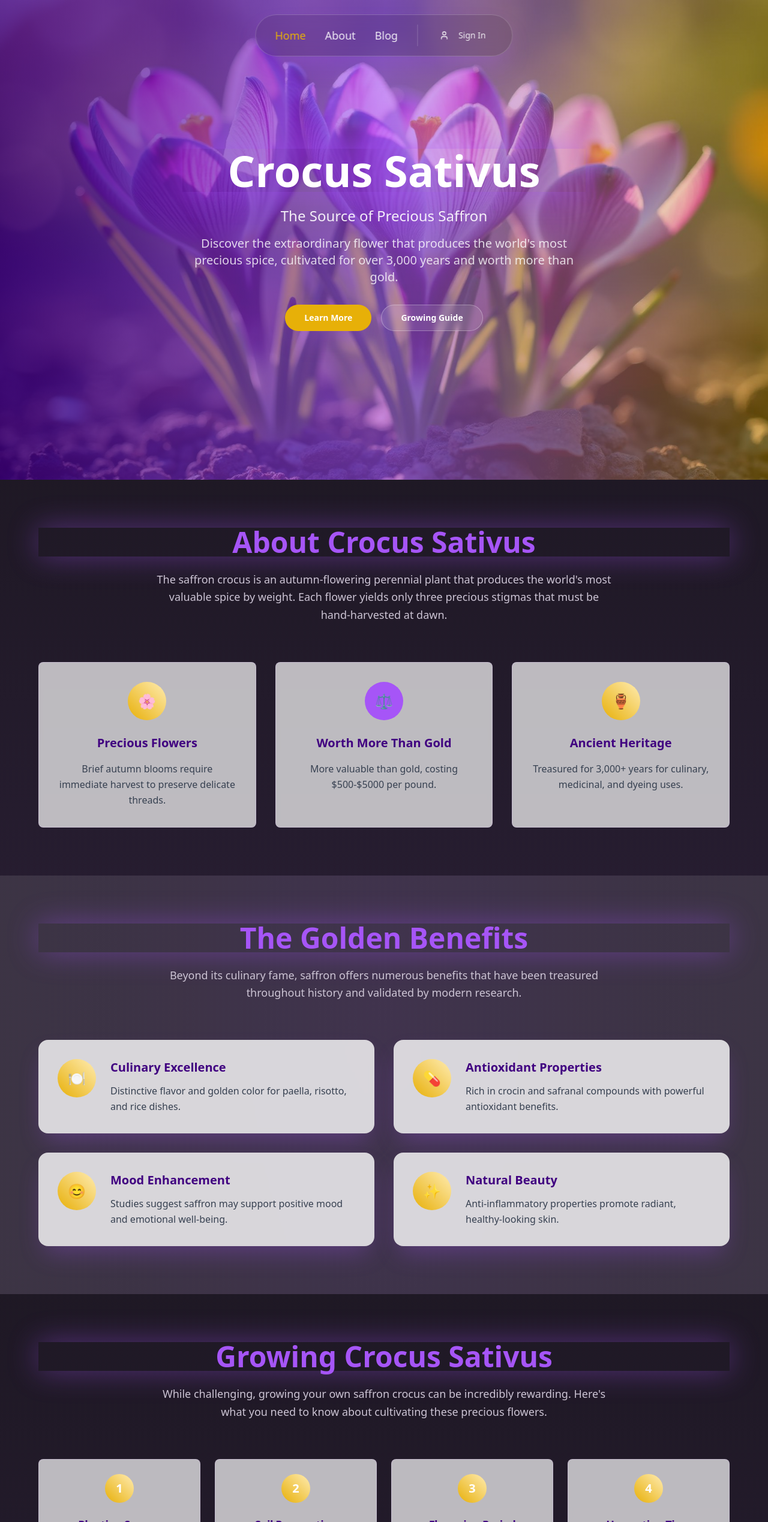
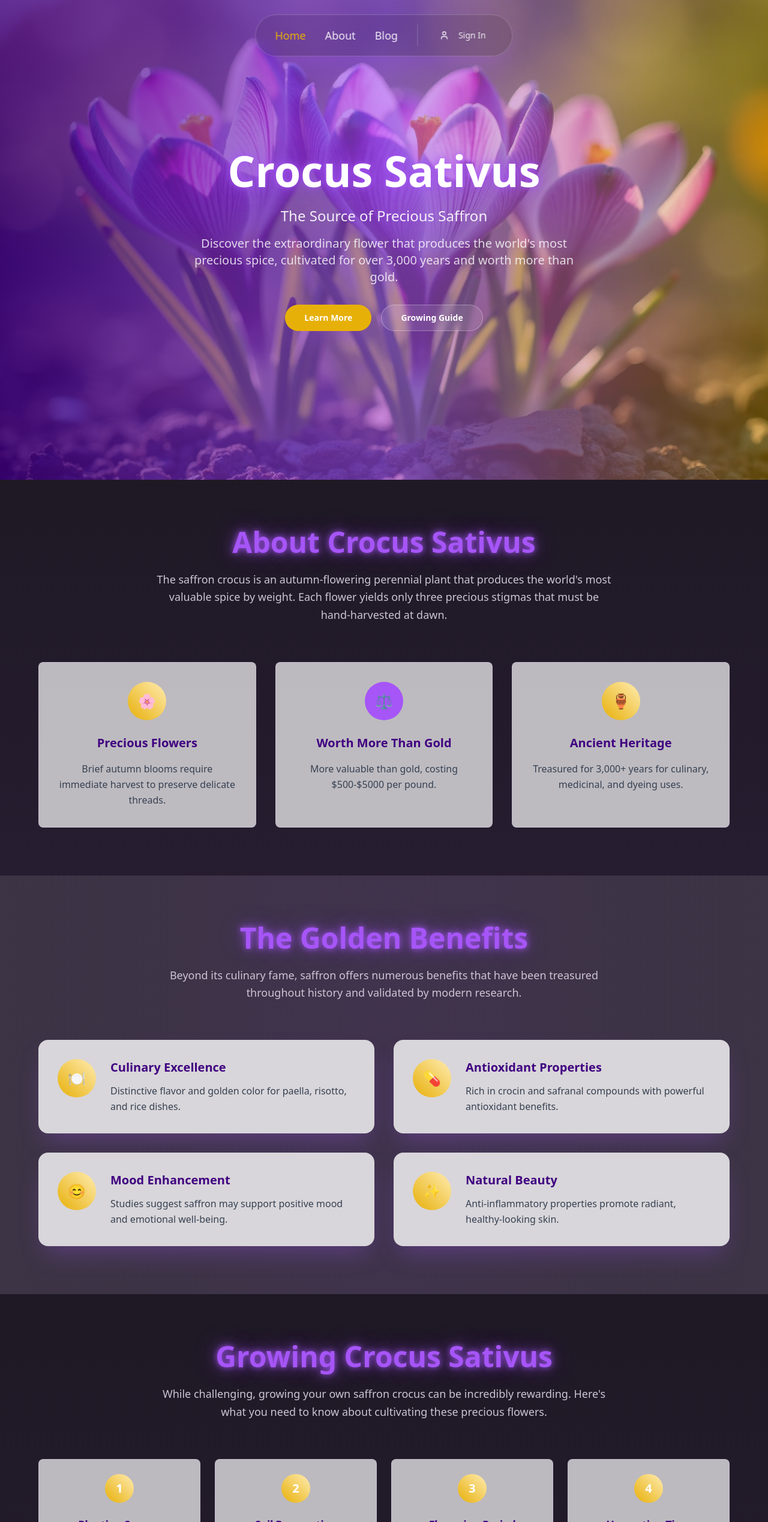
Before and after one commit to Ibrahim-Saasa/crocus-sativus-spotlight, a React (Vite) app: page / in a window 1280 px wide. Shown: the top 2538 px of the page at 60% size. Built offline with nearby package versions, Linux system fonts and the light colour scheme.

Commit message:
Add text-glow class
Added `.text-glow` class to `index.css` and replaced all `h1` and `h2` tags with the `shadow-glow` class to use the new `text-glow` class.

```diff
--- a/src/components/AboutSection.tsx
+++ b/src/components/AboutSection.tsx
@@ -5,7 +5,7 @@ const AboutSection = () => {
     <section className="py-20 px-6 bg-gradient-card">
       <div className="max-w-6xl mx-auto">
         <div className="text-center mb-16">
-          <h2 className="text-4xl md:text-5xl font-bold text-crocus-purple shadow-glow mb-6">
+          <h2 className="text-4xl md:text-5xl font-bold text-crocus-purple text-glow mb-6">
             About Crocus Sativus
           </h2>
           <p className="text-lg text-muted-foreground max-w-3xl mx-auto leading-relaxed">
--- a/src/components/BenefitsSection.tsx
+++ b/src/components/BenefitsSection.tsx
@@ -26,7 +26,7 @@ const BenefitsSection = () => {
     <section className="py-20 px-6 bg-crocus-light/20">
       <div className="max-w-6xl mx-auto">
         <div className="text-center mb-16">
-          <h2 className="text-4xl md:text-5xl font-bold text-crocus-purple shadow-glow mb-6">
+          <h2 className="text-4xl md:text-5xl font-bold text-crocus-purple text-glow mb-6">
             The Golden Benefits
           </h2>
           <p className="text-lg text-muted-foreground max-w-3xl mx-auto leading-relaxed">
--- a/src/components/GrowingSection.tsx
+++ b/src/components/GrowingSection.tsx
@@ -28,7 +28,7 @@ const GrowingSection = () => {
     <section className="py-20 px-6 bg-gradient-card">
       <div className="max-w-6xl mx-auto">
         <div className="text-center mb-16">
-          <h2 className="text-4xl md:text-5xl font-bold text-crocus-purple shadow-glow mb-6">
+          <h2 className="text-4xl md:text-5xl font-bold text-crocus-purple text-glow mb-6">
             Growing Crocus Sativus
           </h2>
           <p className="text-lg text-muted-foreground max-w-3xl mx-auto leading-relaxed">
--- a/src/components/HeroSection.tsx
+++ b/src/components/HeroSection.tsx
@@ -17,7 +17,7 @@ const HeroSection = () => {
 
       {/* Content */}
       <div className="relative z-10 text-center px-6 max-w-4xl mx-auto">
-        <h1 className="text-5xl md:text-7xl font-bold text-white mb-6 shadow-glow">
+        <h1 className="text-5xl md:text-7xl font-bold text-white mb-6 text-glow">
           Crocus Sativus
         </h1>
         <p className="text-xl md:text-2xl text-white/90 mb-4 font-light">
--- a/src/index.css
+++ b/src/index.css
@@ -150,6 +150,12 @@ All colors MUST be HSL.
     box-shadow: var(--shadow-glow);
   }
 
+  .text-glow {
+    text-shadow: 0 0 10px hsl(var(--crocus-purple) / 0.8),
+                 0 0 20px hsl(var(--crocus-purple) / 0.6),
+                 0 0 40px hsl(var(--crocus-purple) / 0.4);
+  }
+
   /* Animation utilities */
   @keyframes fade-in {
     0% {
--- a/src/pages/GrowingGuide.tsx
+++ b/src/pages/GrowingGuide.tsx
@@ -105,7 +105,7 @@ const GrowingGuide = () => {
       {/* Growing Stages */}
       <section className="py-16 px-6 scroll-animate scroll-animate-delay-1">
         <div className="max-w-6xl mx-auto">
-          <h2 className="text-4xl font-bold text-crocus-purple shadow-glow text-center mb-16">
+          <h2 className="text-4xl font-bold text-crocus-purple text-glow text-center mb-16">
             The Growing Process
           </h2>
           <div className="grid md:grid-cols-2 lg:grid-cols-4 gap-8">
@@ -143,7 +143,7 @@ const GrowingGuide = () => {
       {/* Growing Conditions */}
       <section className="py-16 px-6 bg-gradient-card scroll-animate scroll-animate-delay-2">
         <div className="max-w-6xl mx-auto">
-          <h2 className="text-4xl font-bold text-crocus-purple shadow-glow text-center mb-16">
+          <h2 className="text-4xl font-bold text-crocus-purple text-glow text-center mb-16">
             Essential Growing Conditions
           </h2>
           <div className="grid md:grid-cols-2 lg:grid-cols-4 gap-8">
```
